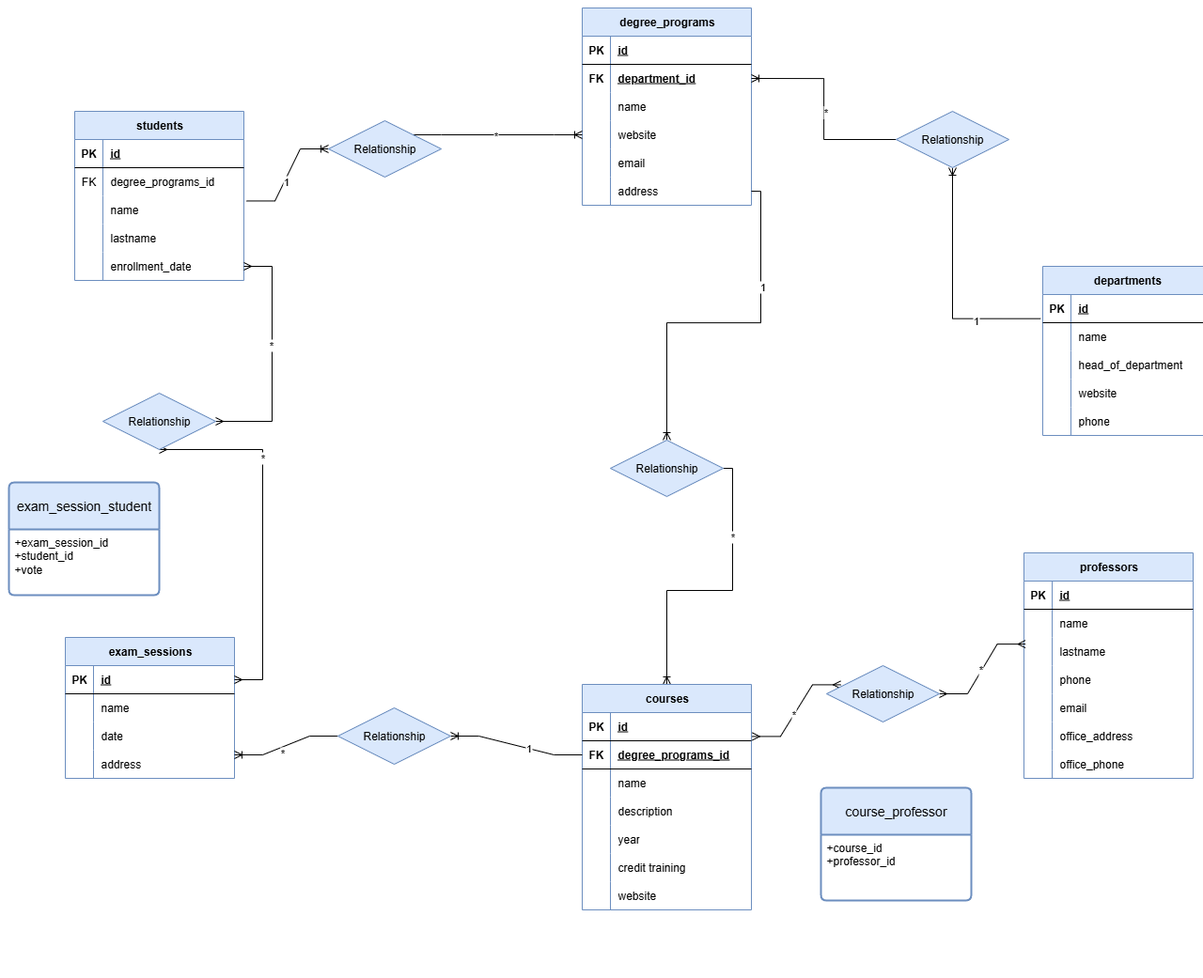
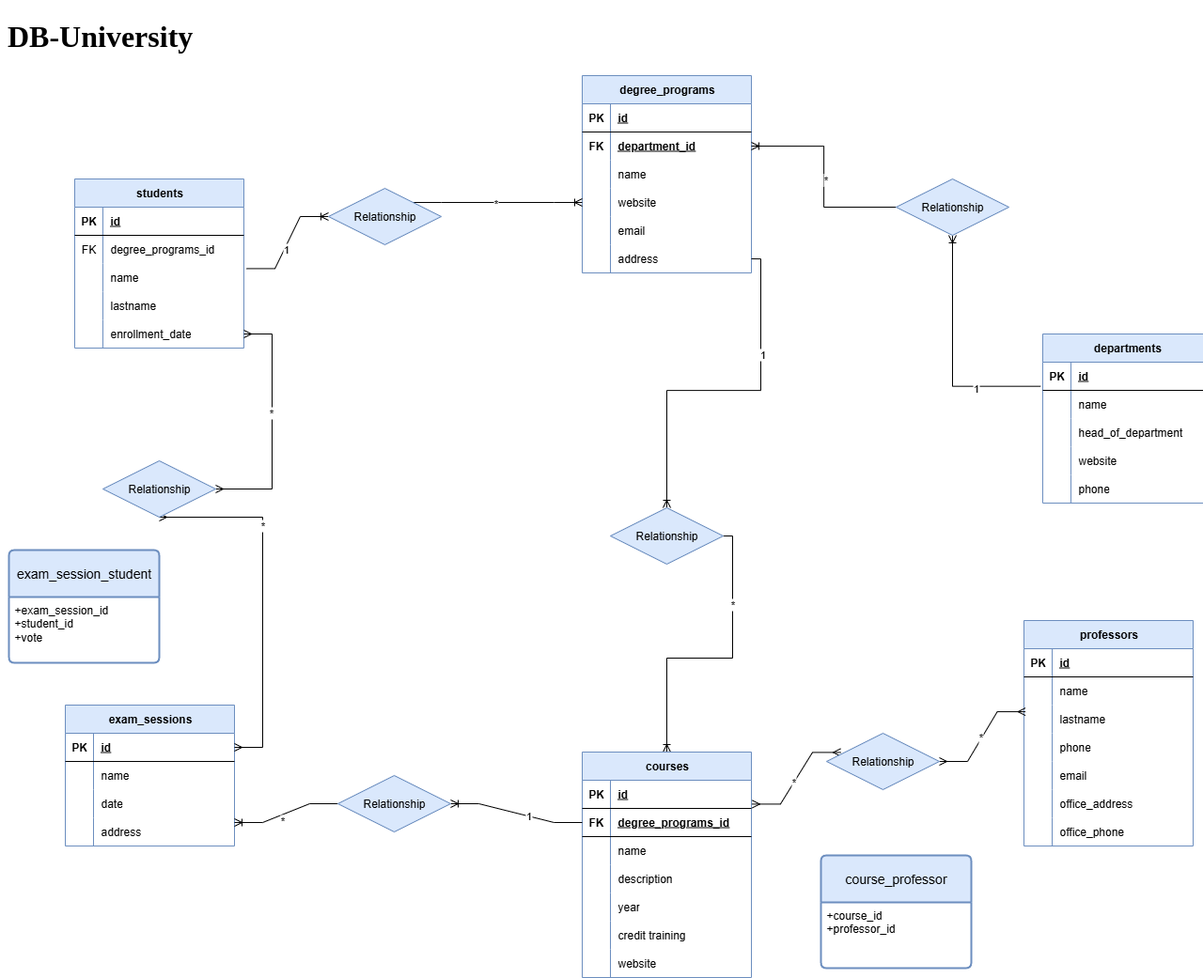
Before and after one commit to Lucia994/db-university, a plain HTML site: page index.html in a window 1280 px wide. Shown: the whole page at 94% size. Before the commit the page ends 982 px from the top, so only its background shows below. Drawn offline with Linux system fonts and the light colour scheme.

```diff
--- a/index.html
+++ b/index.html
@@ -6,8 +6,10 @@
     <title>DB-University</title>
 </head>
 <body>
+    <h1>DB-University</h1>
+    <div>
     <img src="./img/univerity_db.drawio.png">
-
+    </div>
 
 </body>
 </html>
```
Also changed, not shown: 1 other file.
